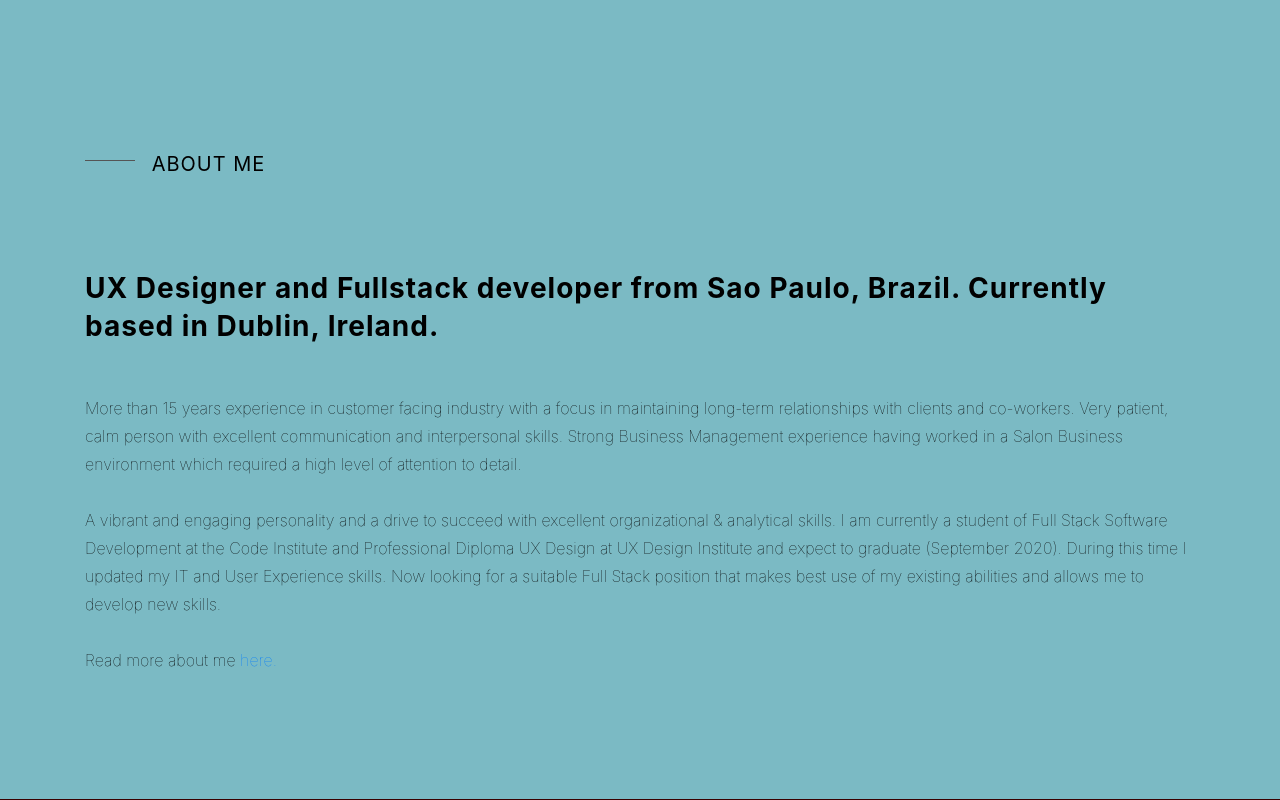
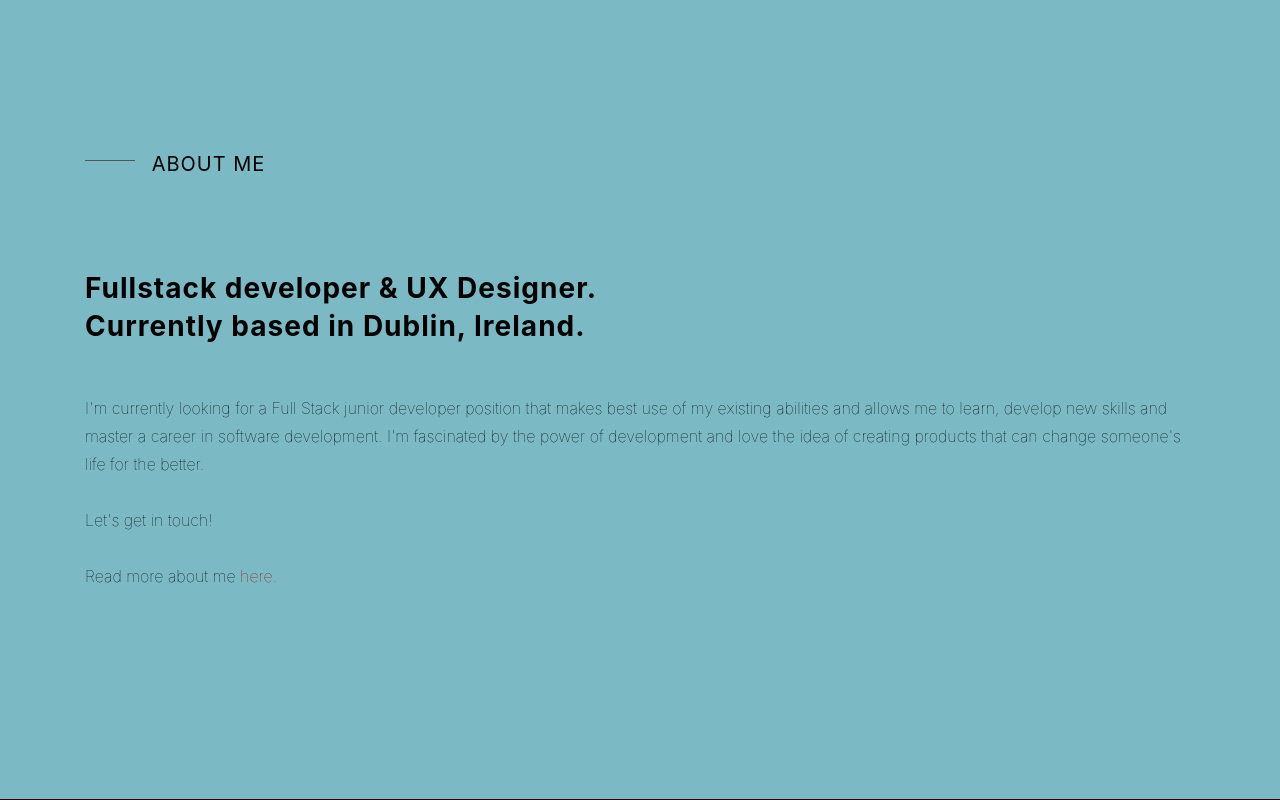
Before and after one commit to Camila-Ribeiro/MyPortfolio, a Flask app: page / in a window 1280 px wide. Shown: the part 3374-4174 px from the top of the page. Run offline with Flask 2, Linux system fonts and the light colour scheme; some libraries are stand-ins or nearby versions.

Commit message:
Update text on index & about pages, refactor css

```diff
--- a/static/css/style.css
+++ b/static/css/style.css
@@ -501,6 +501,10 @@ padding-top: 60px;
     line-height: 1.75;
 }
 
+.about-wrapper a {
+    color: rgb(144, 12, 12);
+}
+
 .about-wrapper .heading:before {
     margin: 11px 10px 100px 0;
 }
@@ -891,7 +895,7 @@ time {
 }
 
 a:hover {
-  color: #AD1457;
+  color: rgb(200, 50, 50);
 }
 
 /* experience/skills section */
--- a/templates/about.html
+++ b/templates/about.html
@@ -32,7 +32,7 @@
                         <br>
                         <br>
                         <span>
-                            Currently, I'm looking for a full stack junior developer position that makes best use of my existing abilities and allows me to learn and develop new skills.
+                            Currently, I'm looking for a Full Stack junior developer position that makes best use of my existing abilities and allows me to learn and develop new skills.
                         </span>
                         <br>
                         <br>
--- a/templates/index.html
+++ b/templates/index.html
@@ -102,13 +102,16 @@
 <section id="about" class="about-section">
   <div class="container about-wrapper">
     <h2 class="heading text-left text-uppercase w-100"> ABOUT ME </h2>
-    <h3 class="mt-2">UX Designer and Fullstack developer from Sao Paulo, Brazil.
-      Currently based in Dublin, Ireland.</h3>
+    <h3 class="mt-2">Fullstack developer & UX Designer.
+    <br>
+    Currently based in Dublin, Ireland.</h3>
     <p class="mt-5">
-      <span> More than 15 years experience in customer facing industry with a focus in maintaining long-term relationships with clients and co-workers. Very patient, calm person with excellent communication and interpersonal skills. Strong Business Management experience having worked in a Salon Business environment which required a high level of attention to detail.</span>
+      <span>I'm currently looking for a Full Stack junior developer position that makes best use of my existing abilities and allows me to learn, develop new skills and master a career in software development. I'm fascinated by the power of development and love the idea of creating products that can change someone's life for the better.
+      </span>
       <br>
       <br>
-      <span> A vibrant and engaging personality and a drive to succeed with excellent organizational & analytical skills. I am currently a student of Full Stack Software Development at the Code Institute and Professional Diploma UX Design at UX Design Institute and expect to graduate (September 2020). During this time I updated my IT and User Experience skills. Now looking for a suitable Full Stack position that makes best use of my existing abilities and allows me to develop new skills.</span>
+      <span> Let's get in touch!
+      </span>
       <br>
       <br>
       <span> Read more about me <a href="{{ url_for('about') }}"> here. </a></span>
```
